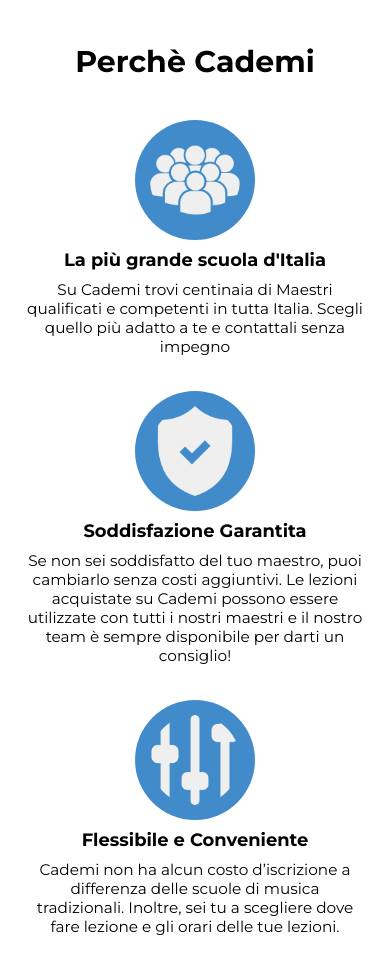
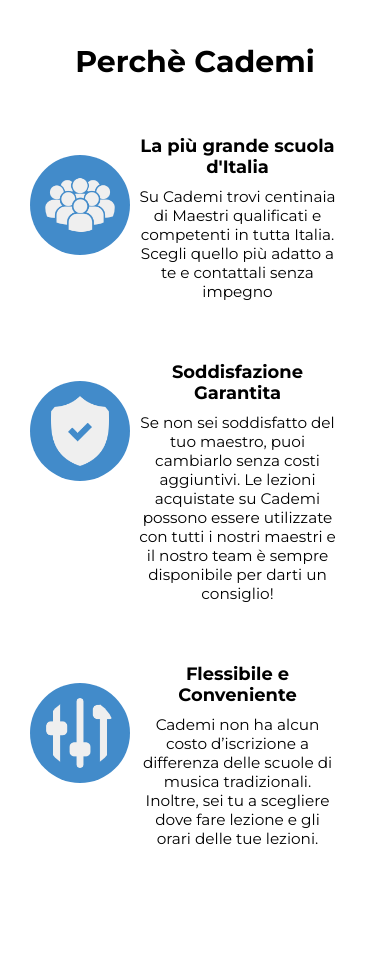
Before and after one commit to zuingo88/html-css-resp-wannabe-12bool, a plain HTML site: page index.html in a window 390 px wide. Shown: the part 1503-2477 px from the top of the page. After the commit the page ends 2406 px from the top, so only its background shows below. Drawn offline with Linux system fonts and the light colour scheme.

Commit message:
cambio struttura #why

```diff
--- a/css/main.css
+++ b/css/main.css
@@ -11,15 +11,19 @@
 
 /* COMMON */
 h1 {
-    margin: 30px auto;
-    font-size: 40px;
+  margin: 30px auto;
+  font-size: 40px;
 }
 
 img {
-    height: 200px;
+  height: 200px;
 }
 
-
+.float-container::after {
+  content: "";
+  display: table;
+  clear: both;
+}
 
 /* BLOCCO LEZIONI */
 #lezioni .row img {
@@ -85,8 +89,22 @@ img {
   }
 
   /* BLOCCO WHY */
+  #why .left, #why .right {
+    display: inline-block;
+    float: left;
+  }
+
+  #why .left {
+    width: 30%;
+    padding-top: 30px;
+  }
+
+  #why .right {
+    width: 65%;
+  }
+
   #why .row img {
-    height: 120px;
+    height: 100px;
     padding: 15px;
   }
 
--- a/index.html
+++ b/index.html
@@ -102,7 +102,15 @@
 
         <div class="col-lg-4 col-md-6 col-xs-12">
 
+          <div class="float-container">
+
+            <div class="left">
+
               <img src="img/icon/profile.png" alt="">
+
+            </div>
+
+            <div class="right">
 
               <h3>La più grande scuola d'Italia</h3>
 
@@ -112,9 +120,21 @@
 
             </div>
 
+          </div>
+
+        </div>
+
         <div class="col-lg-4 col-md-6 col-xs-12">
 
+          <div class="float-container">
+
+            <div class="left">
+
               <img src="img/icon/secure.png" alt="">
+
+            </div>
+
+            <div class="right">
 
               <h3>Soddisfazione Garantita</h3>
 
@@ -124,9 +144,21 @@
 
             </div>
 
+          </div>
+
+        </div>
+
         <div class="col-lg-4 col-md-6 col-md-offset-3 col-xs-12">
 
+          <div class="float-container">
+
+            <div class="left">
+
               <img src="img/icon/flex.png" alt="">
+
+            </div>
+
+            <div class="right">
 
               <h3>Flessibile e Conveniente</h3>
 
@@ -142,6 +174,10 @@
 
       </div>
 
+    </div>
+
+  </div>
+
 </body>
 
 </html>
```
Lines whose indentation alone changed are shown as unchanged.
